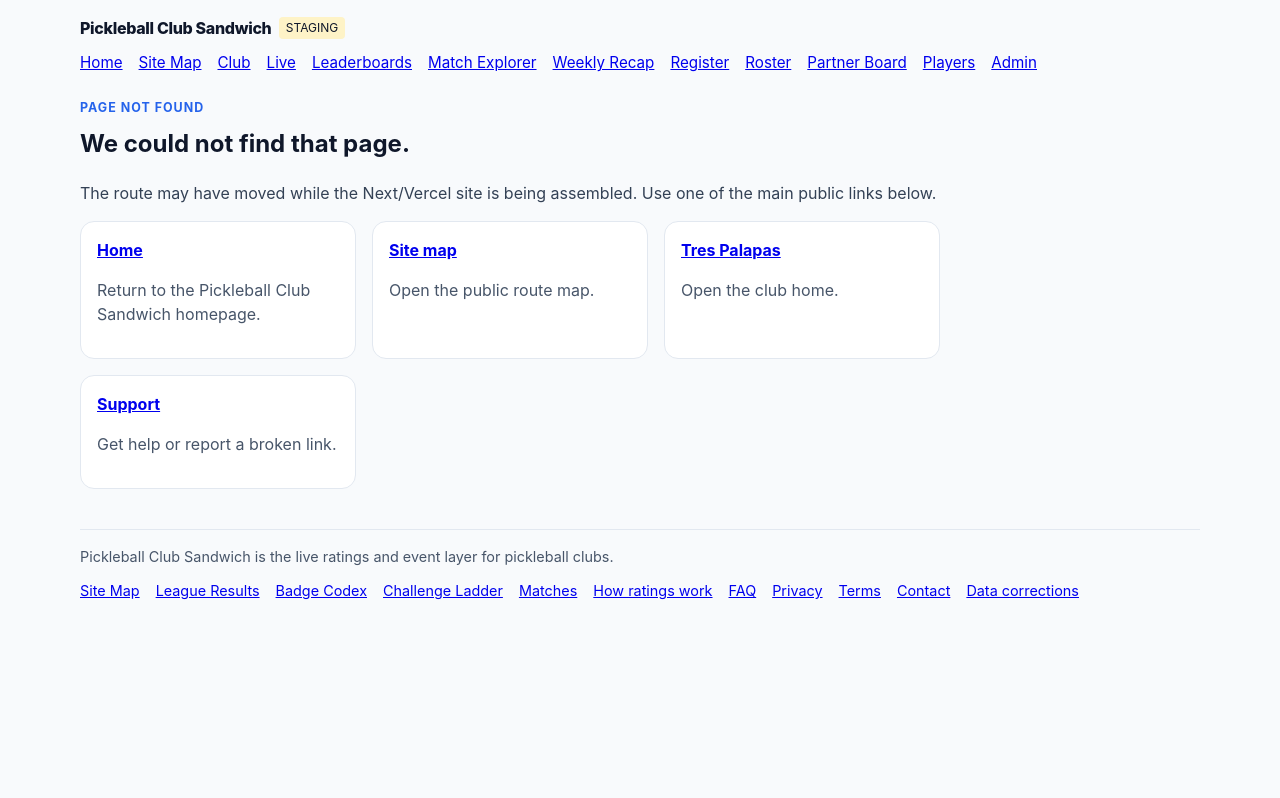
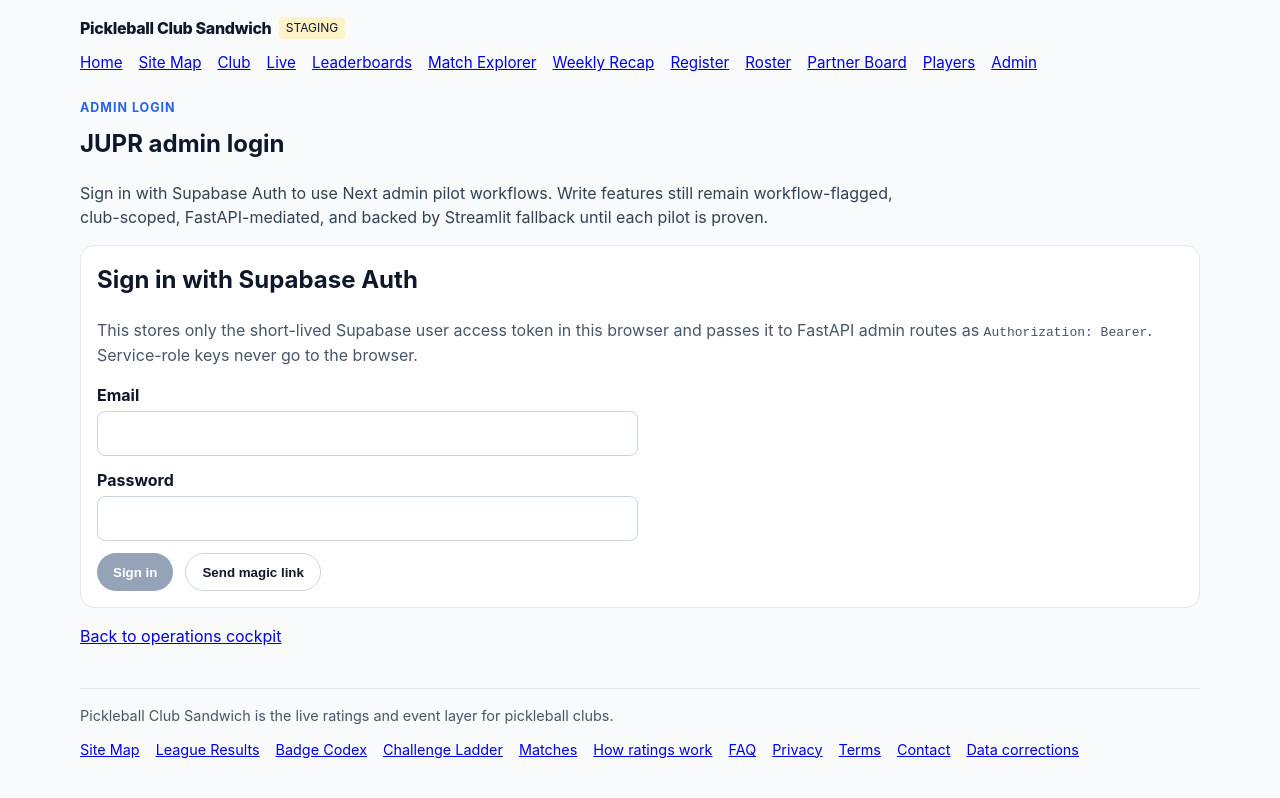
Before and after one commit to pickleballattrespalapas/JUPR, a Next.js app in the folder apps/web/: page /admin/login in a window 1280 px wide. Before the commit this address had no page. Built offline with nearby package versions, Linux system fonts and the light colour scheme; no server answers.

Commit message:
Add admin login page

```diff
--- /dev/null
+++ b/apps/web/app/admin/login/page.tsx
@@ -0,0 +1,20 @@
+import Link from "next/link";
+import AdminLoginForm from "./AdminLoginForm";
+
+export default function AdminLoginPage() {
+  return (
+    <section>
+      <p style={{ margin: "0 0 0.5rem", color: "#2563eb", fontWeight: 700, textTransform: "uppercase", letterSpacing: "0.08em", fontSize: "0.78rem" }}>
+        Admin login
+      </p>
+      <h1 style={{ marginTop: 0 }}>JUPR admin login</h1>
+      <p style={{ color: "#334155", maxWidth: "820px" }}>
+        Sign in with Supabase Auth to use Next admin pilot workflows. Write features still remain workflow-flagged, club-scoped, FastAPI-mediated, and backed by Streamlit fallback until each pilot is proven.
+      </p>
+      <AdminLoginForm />
+      <p style={{ marginTop: "1rem" }}>
+        <Link href="/admin">Back to operations cockpit</Link>
+      </p>
+    </section>
+  );
+}
```
